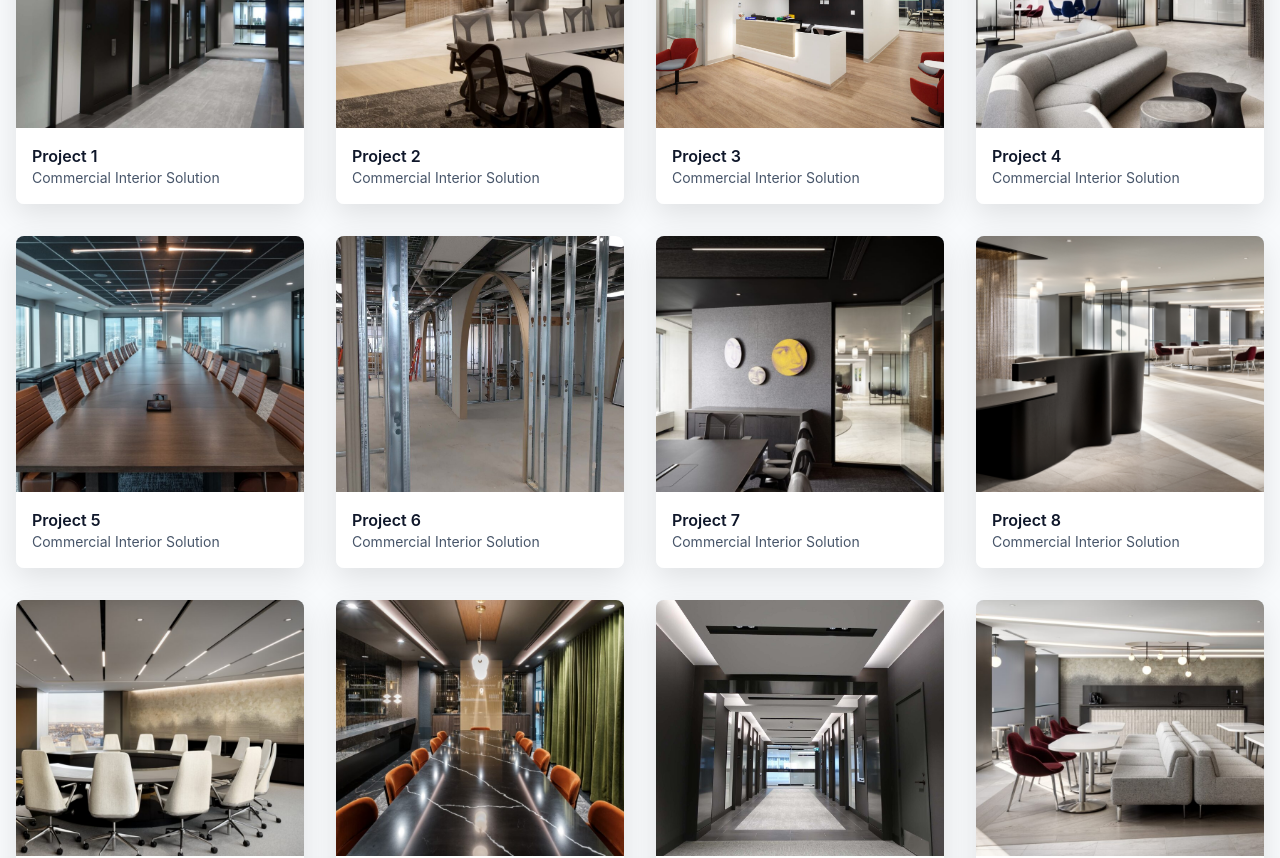
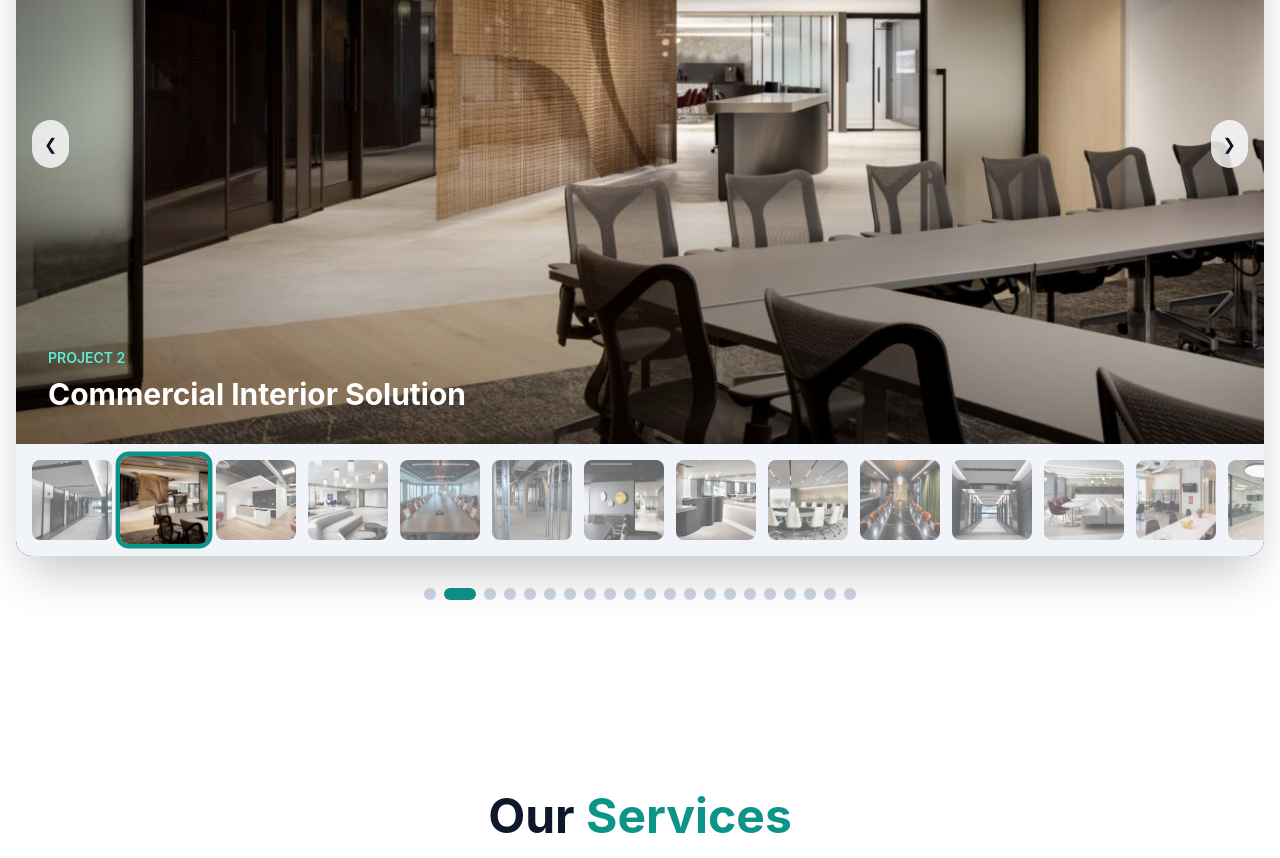
Before and after one commit to westjames1982-ctrl/westrose-interiors, a Next.js app: page / in a window 1280 px wide. Shown: the part 1400-2258 px from the top of the page. Built offline with nearby package versions, Linux system fonts and the light colour scheme.

Commit message:
Redesign: Portfolio carousel with auto-scroll, thumbnails, and dots navigation

```diff
--- a/src/components/Portfolio.tsx
+++ b/src/components/Portfolio.tsx
@@ -1,10 +1,11 @@
 'use client'
 
 import Image from 'next/image'
-import { useState } from 'react'
+import { useState, useEffect } from 'react'
 
 export default function Portfolio() {
-  const [selectedImage, setSelectedImage] = useState<string | null>(null)
+  const [currentIndex, setCurrentIndex] = useState(0)
+  const [autoScroll, setAutoScroll] = useState(true)
 
   // Gallery of project images
   const images = [
@@ -31,69 +32,126 @@ export default function Portfolio() {
     '2f31a232-d545-4d4a-8455-2255aeda6876.jpg',
   ]
 
+  // Auto-scroll carousel
+  useEffect(() => {
+    if (!autoScroll) return
+
+    const interval = setInterval(() => {
+      setCurrentIndex((prev) => (prev + 1) % images.length)
+    }, 4000)
+
+    return () => clearInterval(interval)
+  }, [autoScroll, images.length])
+
+  const goToSlide = (index: number) => {
+    setCurrentIndex(index)
+    setAutoScroll(false)
+  }
+
+  const nextSlide = () => {
+    setCurrentIndex((prev) => (prev + 1) % images.length)
+    setAutoScroll(false)
+  }
+
+  const prevSlide = () => {
+    setCurrentIndex((prev) => (prev - 1 + images.length) % images.length)
+    setAutoScroll(false)
+  }
+
   return (
-    <section id="portfolio" className="py-24 bg-slate-50">
+    <section id="portfolio" className="py-24 bg-white">
       <div className="max-w-7xl mx-auto px-4">
         <div className="text-center mb-16">
           <h2 className="text-4xl md:text-5xl font-bold text-slate-900 mb-4">
-            Our <span className="text-teal-600">Portfolio</span>
+            Our <span className="text-teal-600">Project Gallery</span>
           </h2>
           <p className="text-lg text-slate-600 max-w-2xl mx-auto">
-            Showcase of completed commercial interior projects across Calgary and surrounding areas.
-            Each project reflects our commitment to excellence and professional execution.
+            Showcase of completed commercial interior projects across Calgary.
+            Swipe or click to explore our portfolio.
           </p>
         </div>
 
-        <div className="grid-gallery">
+        {/* Main Carousel */}
+        <div className="relative rounded-2xl overflow-hidden shadow-2xl bg-slate-900 mb-8">
+          {/* Current Image */}
+          <div className="relative h-96 md:h-screen max-h-[600px] w-full">
+            <Image
+              src={`/images/${images[currentIndex]}`}
+              alt={`Project ${currentIndex + 1}`}
+              fill
+              className="object-cover"
+              priority
+            />
+            {/* Gradient Overlay */}
+            <div className="absolute inset-0 bg-gradient-to-t from-black via-transparent to-transparent opacity-40"></div>
+
+            {/* Image Counter */}
+            <div className="absolute top-4 right-4 bg-black bg-opacity-60 text-white px-4 py-2 rounded-lg text-sm font-semibold">
+              {currentIndex + 1} / {images.length}
+            </div>
+
+            {/* Navigation Arrows */}
+            <button
+              onClick={prevSlide}
+              onMouseEnter={() => setAutoScroll(false)}
+              className="absolute left-4 top-1/2 -translate-y-1/2 bg-white bg-opacity-80 hover:bg-opacity-100 text-slate-900 p-3 rounded-full transition z-10"
+            >
+              ❮
+            </button>
+            <button
+              onClick={nextSlide}
+              onMouseEnter={() => setAutoScroll(false)}
+              className="absolute right-4 top-1/2 -translate-y-1/2 bg-white bg-opacity-80 hover:bg-opacity-100 text-slate-900 p-3 rounded-full transition z-10"
+            >
+              ❯
+            </button>
+
+            {/* Project Title */}
+            <div className="absolute bottom-0 left-0 right-0 p-8 text-white">
+              <p className="text-sm font-semibold text-teal-300 mb-2">PROJECT {currentIndex + 1}</p>
+              <p className="text-3xl font-bold">Commercial Interior Solution</p>
+            </div>
+          </div>
+
+          {/* Thumbnail Strip */}
+          <div className="overflow-x-auto bg-slate-100 p-4">
+            <div className="flex gap-3">
               {images.map((image, index) => (
-            <div
+                <button
                   key={index}
-              className="card-shadow rounded-lg overflow-hidden cursor-pointer group"
-              onClick={() => setSelectedImage(`/images/${image}`)}
+                  onClick={() => goToSlide(index)}
+                  className={`flex-shrink-0 relative h-20 w-20 rounded-lg overflow-hidden transition-all ${
+                    currentIndex === index
+                      ? 'ring-4 ring-teal-600 scale-110'
+                      : 'opacity-60 hover:opacity-100'
+                  }`}
                 >
-              <div className="relative h-64 overflow-hidden bg-slate-200">
                   <Image
                     src={`/images/${image}`}
-                  alt={`Project ${index + 1}`}
+                    alt={`Thumbnail ${index + 1}`}
                     fill
-                  className="object-cover group-hover:scale-110 transition duration-500"
+                    className="object-cover"
                   />
-                <div className="absolute inset-0 bg-black bg-opacity-0 group-hover:bg-opacity-40 transition flex items-center justify-center">
-                  <span className="text-white opacity-0 group-hover:opacity-100 transition text-lg font-bold">
-                    View
-                  </span>
+                </button>
+              ))}
             </div>
           </div>
-              <div className="p-4 bg-white">
-                <p className="text-slate-900 font-semibold">Project {index + 1}</p>
-                <p className="text-sm text-slate-600">Commercial Interior Solution</p>
         </div>
-            </div>
+
+        {/* Dots Navigation */}
+        <div className="flex justify-center gap-2 flex-wrap">
+          {images.map((_, index) => (
+            <button
+              key={index}
+              onClick={() => goToSlide(index)}
+              className={`h-3 rounded-full transition ${
+                currentIndex === index
+                  ? 'bg-teal-600 w-8'
+                  : 'bg-slate-300 w-3 hover:bg-slate-400'
+              }`}
+            />
           ))}
         </div>
-
-        {/* Modal */}
-        {selectedImage && (
-          <div
-            className="fixed inset-0 bg-black bg-opacity-90 flex items-center justify-center z-50 p-4"
-            onClick={() => setSelectedImage(null)}
-          >
-            <div className="relative max-w-4xl w-full h-96 md:h-screen">
-              <Image
-                src={selectedImage}
-                alt="Project Detail"
-                fill
-                className="object-contain"
-              />
-              <button
-                onClick={() => setSelectedImage(null)}
-                className="absolute top-4 right-4 text-white text-3xl font-bold hover:text-teal-400"
-              >
-                ✕
-              </button>
-            </div>
-          </div>
-        )}
       </div>
     </section>
   )
```
Lines whose indentation alone changed are shown as unchanged.
